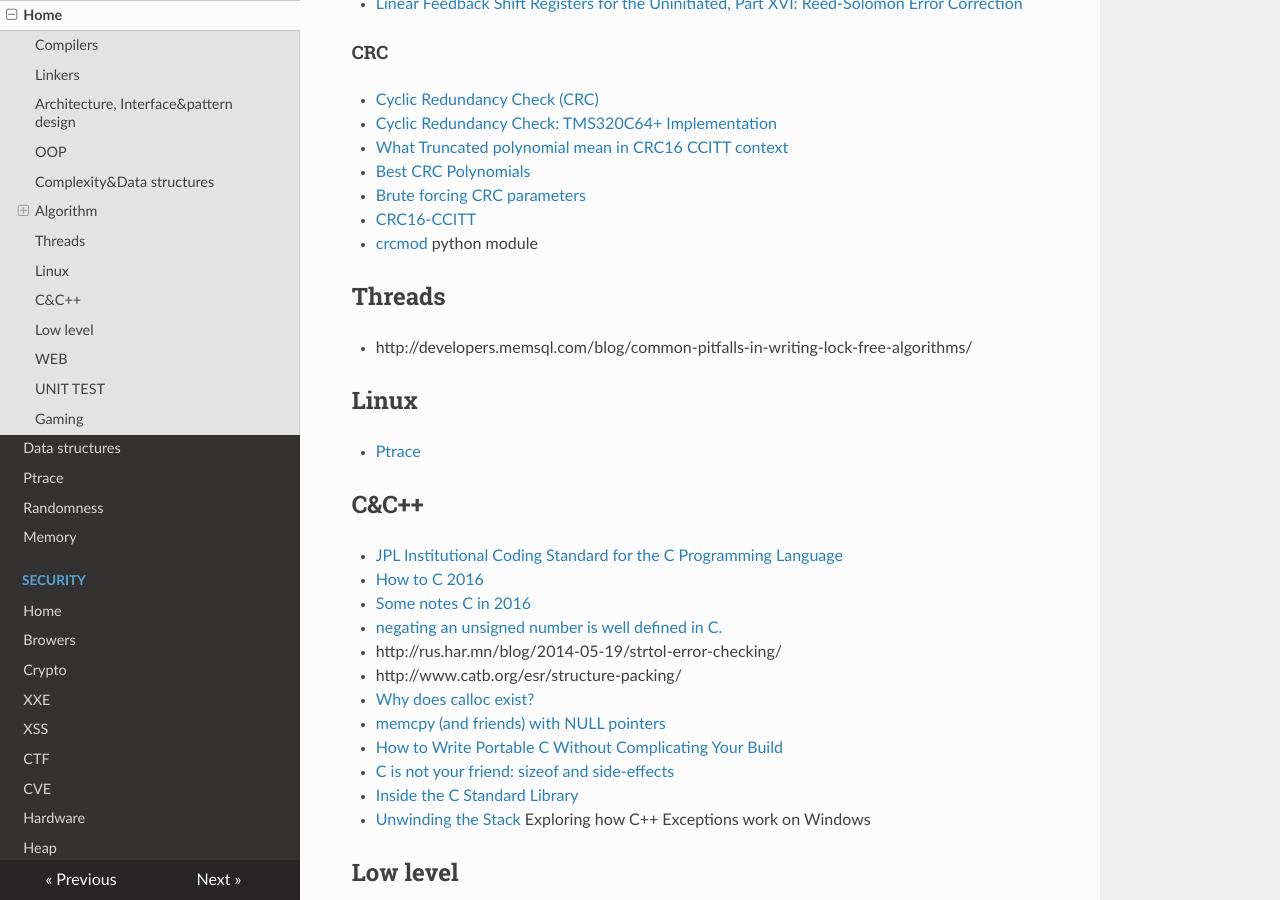
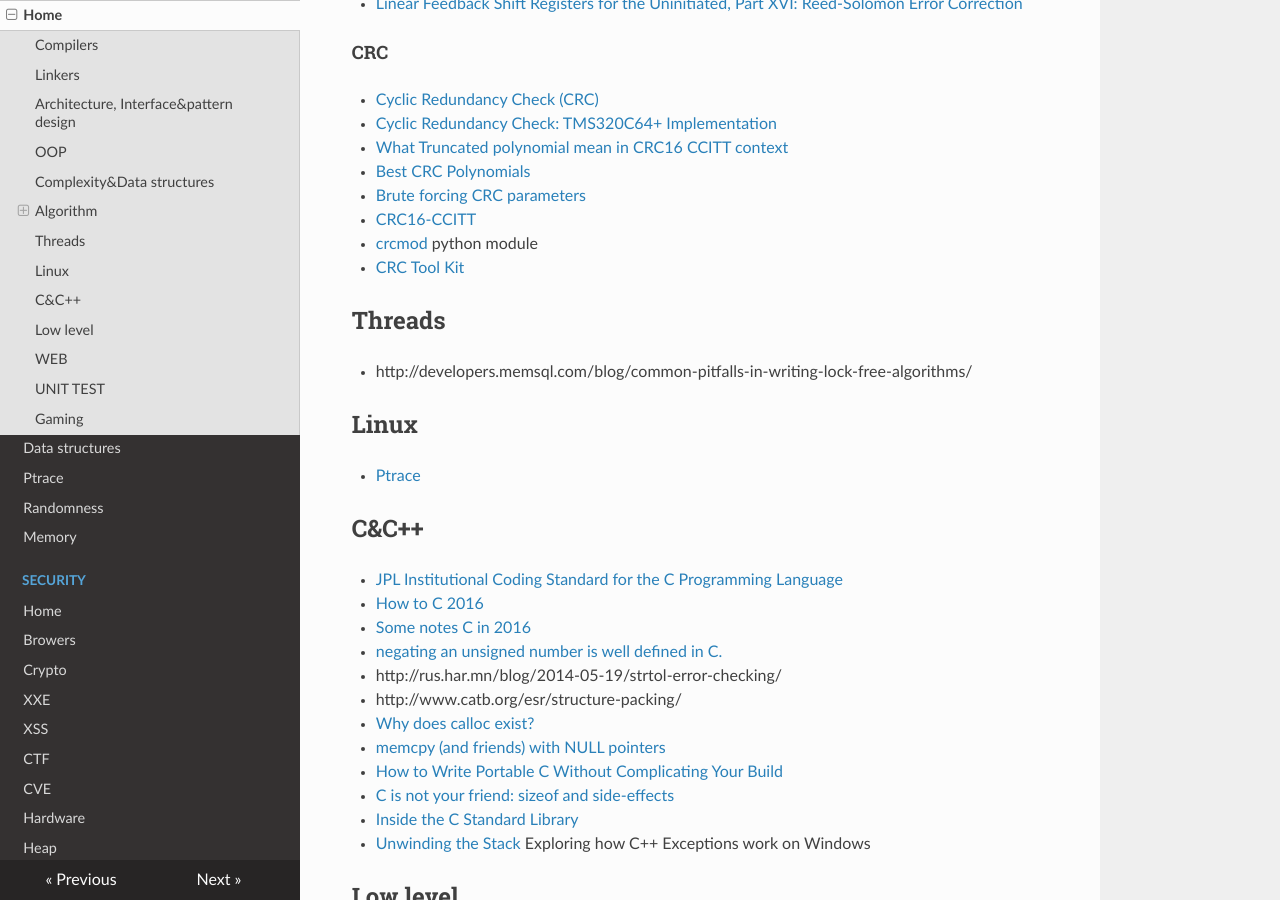
Before and after one commit to gipi/low-level, an MkDocs documentation site: the page built from docs/programming.md, in a window 1280 px wide and 900 px high, scrolled down 2838 px. Built offline with MkDocs 1.6.1, drawn with Linux system fonts in a browser that asks for light colours; nearby versions of some CDN libraries; old or Windows-style settings are respelled for this version of MkDocs.

Commit message:
Update programming.md

```diff
--- a/docs/programming.md
+++ b/docs/programming.md
@@ -115,6 +115,7 @@ From [Basics of the Unix Philosophy](http://catb.org/~esr/writings/taoup/html/ch
  - [Brute forcing CRC parameters](http://sitsec.net/blog/2012/02/10/brute-forcing-crc-parameters/)
  - [CRC16-CCITT](http://srecord.sourceforge.net/crc16-ccitt.html)
  - [crcmod](http://crcmod.sourceforge.net/) python module
+ - [CRC Tool Kit](https://github.com/henryk/ctk)
 
 
 ## Threads
```
